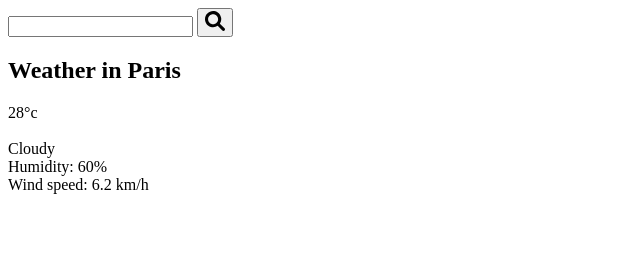
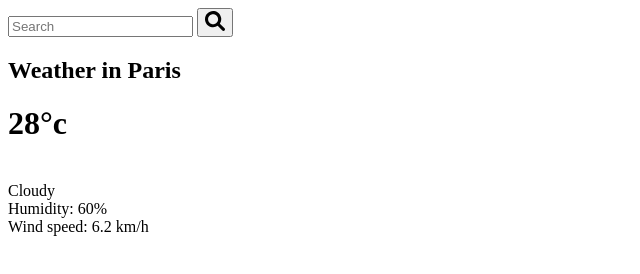
Before and after one commit to FaridAmimri/myJsWeatherApp, a plain HTML site: page index.html in a window 1280 px wide. Shown: the whole page, without its empty margins (0-640 px from the left). Drawn offline with Linux system fonts and the light colour scheme.

Commit message:
create structure body

```diff
--- a/index.html
+++ b/index.html
@@ -5,24 +5,28 @@
     <meta charset="UTF-8">
     <meta http-equiv="X-UA-Compatible" content="IE=edge">
     <meta name="viewport" content="width=device-width, initial-scale=1.0">
+    <title>My Weather App</title>
+    <link rel="preconnect" href="https://fonts.googleapis.com">
+    <link href="https://fonts.googleapis.com/css2?family=Open+Sans&display=swap" rel="stylesheet">
     <link rel="stylesheet" href="./style.css">
-    <script src="./script.js" ></script>
-    <title>My Weather App</title>
+    <script src="./script.js"></script>
 </head>
 
 <body>
     <div class="card">
-        <div class="search"></div>
-        <input type="text" class="search-bar">
+        <div class="search">
+            <input type="text" class="search-bar" placeholder="Search">
             <button><svg width="1.5em" xmlns="http://www.w3.org/2000/svg" viewBox="0 0 512 512">
                     <path
                         d="M500.3 443.7l-119.7-119.7c27.22-40.41 40.65-90.9 33.46-144.7C401.8 87.79 326.8 13.32 235.2 1.723C99.01-15.51-15.51 99.01 1.724 235.2c11.6 91.64 86.08 166.7 177.6 178.9c53.8 7.189 104.3-6.236 144.7-33.46l119.7 119.7c15.62 15.62 40.95 15.62 56.57 0C515.9 484.7 515.9 459.3 500.3 443.7zM79.1 208c0-70.58 57.42-128 128-128s128 57.42 128 128c0 70.58-57.42 128-128 128S79.1 278.6 79.1 208z" />
                 </svg>
             </button>
+
         </div>
+
         <div class="weather">
             <h2 class="city">Weather in Paris</h2>
-        <div class="temperature">28°c</div>
+            <h1 class="temperature">28°c</h1>
             <img src="" alt="" class="icon">
             <div class="description">Cloudy</div>
             <div class="humidity">Humidity: 60%</div>
```
Lines whose indentation alone changed are shown as unchanged.
